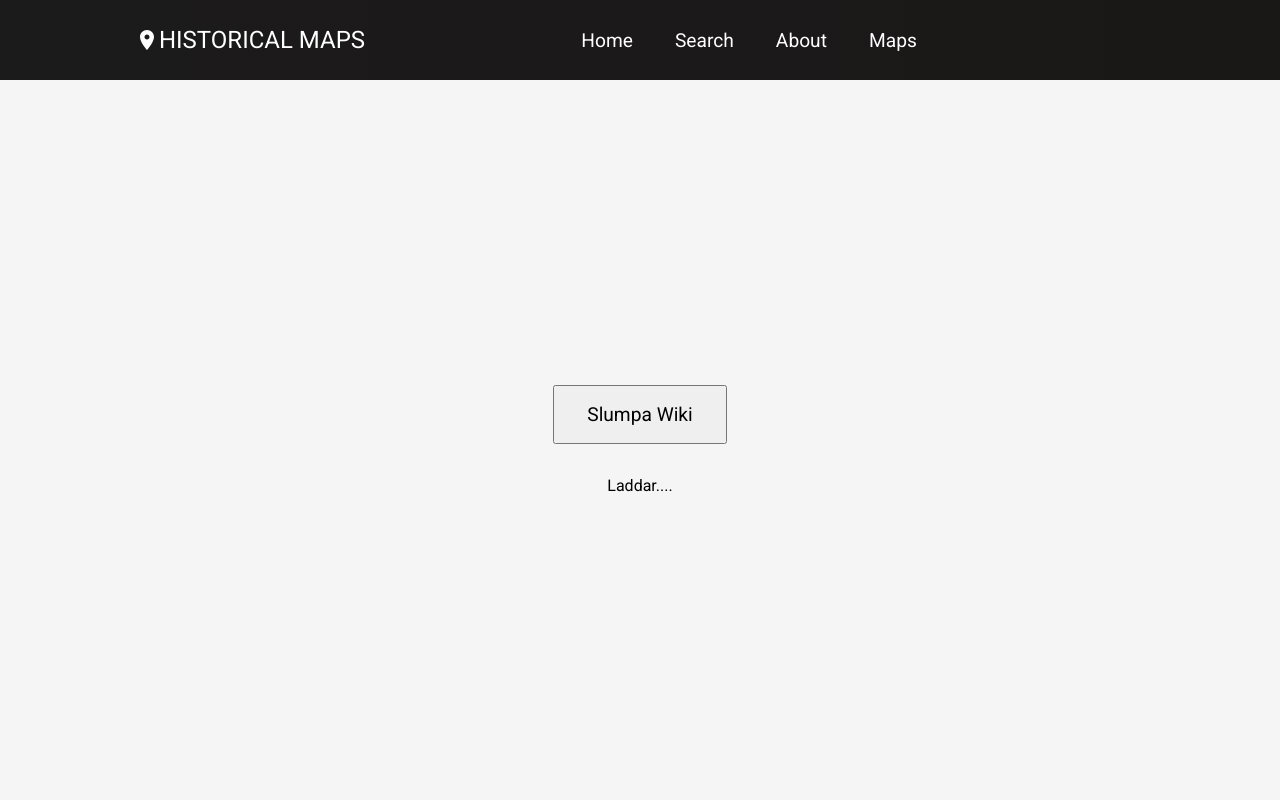
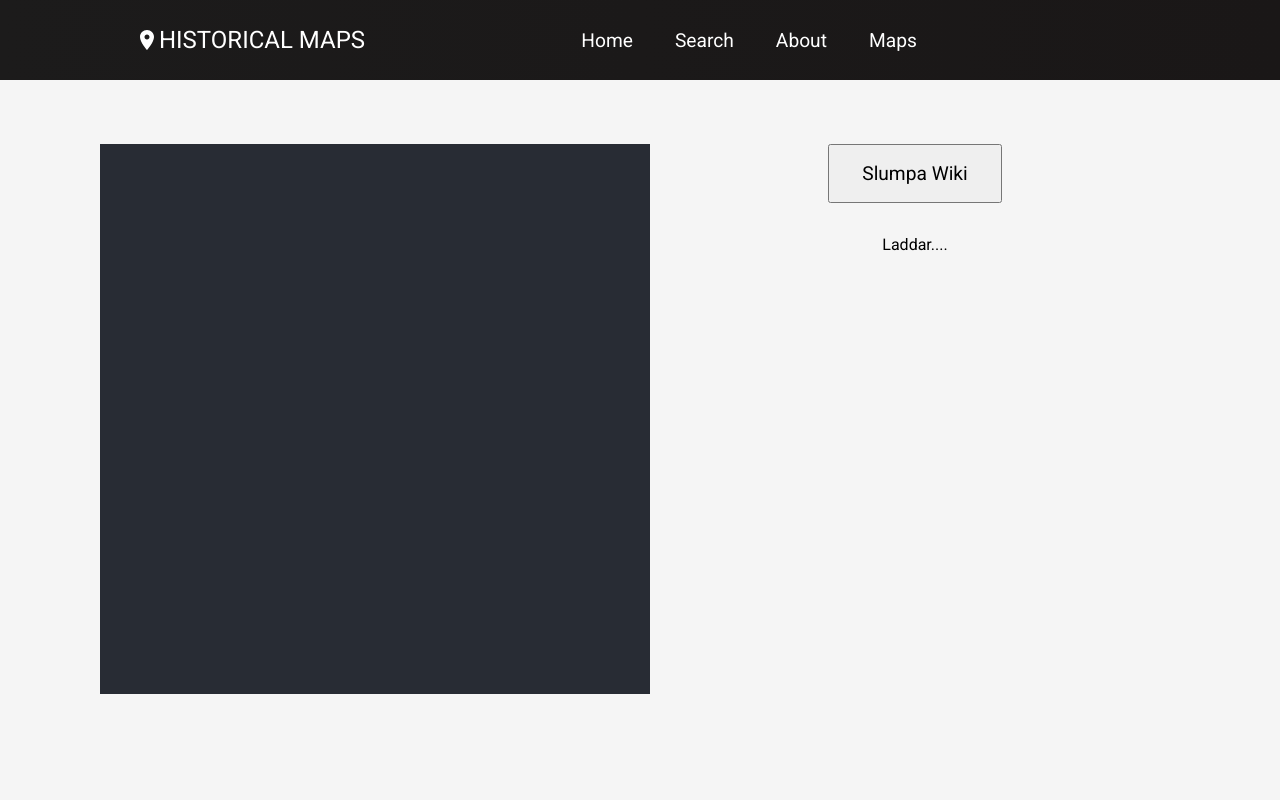
Before and after one commit to kiwiguard/historical-maps, a React (Create React App) app: page /about in a window 1280 px wide. Shown: the top 800 px of the page. Built offline with nearby package versions, Linux system fonts and the light colour scheme.

Commit message:
checkbox  filter and single map render

```diff
--- a/src/App.css
+++ b/src/App.css
@@ -34,14 +34,31 @@ h4 {
 
 .about {
   display: flex;
-  height: 90vh;
-  align-items: center;
-  justify-content: center;
+  flex-direction: row;
+  justify-content: space-between;
+  height: fit-content;;
   font-size: 1rem;
+  padding: 4rem 0;
 }
 
 .about button {
   margin-bottom: 2rem;
+}
+
+.sidebar-left {
+  width: 550px;
+  height: 100%;
+}
+
+.map-placeholder {
+  background-color: #282c34;
+  width: 550px;
+  height: 550px;
+}
+
+.article-div {
+  height: 100%;
+  width: 550px;
 }
 
 .primary-btn {
--- a/src/App.js
+++ b/src/App.js
@@ -3,7 +3,7 @@ import { BrowserRouter as Router, Switch, Route } from 'react-router-dom';
 import Home from './components/pages/Home';
 import About from './components/pages/About';
 import Search from './components/pages/Search';
-import MapView from './components/pages/MapView';
+import MapView, { RenderMapItem } from './components/pages/MapView';
 import Navbar from './components/Navbar';
 import Footer from './components/Footer';
 
@@ -17,6 +17,7 @@ function App() {
           <Route path="/search" exact component={Search}/>
           <Route path="/about" exact component={About}/>
           <Route path="/mapView" exact component={MapView}/>
+          <Route path="/mapView/:id" exact component={RenderMapItem}/>
         </Switch>
         <Footer />
       </Router>
--- a/src/components/Cards.js
+++ b/src/components/Cards.js
@@ -12,7 +12,7 @@ export function Cards (mapList) {
                     src='images/mini1.jpg'
                     text={`Map of ${e.name}`}
                     label={e.area}
-                    path='mapView'
+                    path={`mapView/${e.id}`}
                 />
             </>
         )
--- a/src/components/StartPage.js
+++ b/src/components/StartPage.js
@@ -18,6 +18,7 @@ function StartPage() {
                 <h1>{item.title}</h1>
                 <p>{item.shortdesc}</p>
             </div>
+
         )
     }
 
--- a/src/components/pages/About.js
+++ b/src/components/pages/About.js
@@ -1,11 +1,20 @@
 import '../../App.css';
 import StartPage from '../StartPage';
+import SimilarItems from '../SimilarItems';
 
 
 function About () {
     return (
-    <div className='about'>
-        <StartPage />
+    <div className='wrapper'>
+        <div className='about'>
+            <section className='sidebar-left'>
+                <div className='map-placeholder'></div>
+                <SimilarItems />
+            </section>
+            <section className='article-div'>
+                <StartPage />
+            </section>
+        </div>
     </div>
     )
 }
--- a/src/components/pages/MapView.js
+++ b/src/components/pages/MapView.js
@@ -1,6 +1,6 @@
 import '../../App.css';
 import SimilarItems from '../SimilarItems';
-import { Link } from 'react-router-dom';
+import { Link, useParams } from 'react-router-dom';
 import mapModels from '../../models/mapModels.json';
 import { MapContainer, TileLayer, Marker, Popup, Rectangle } from 'react-leaflet';
 
@@ -45,44 +45,48 @@ export function RenderMapModel () {
         }))
 }
 
-// export const RenderMapItem = (currentMap) =>{
-//     let item = currentMap;
-//     return (
-//         <>
-//             <section className='map-header'>
-//                 <Link to='/search'>
-//                     <button className='primary-btn'>Back to Search</button>
-//                 </Link>
-//                 <h1 className='libre'>Map of {item.name}</h1>
-//                 <div className='map-header--info'>
-//                     <h4><b>Created by: </b>{item.maker}</h4>
-//                     <h4><b>Date (ca): </b>{item.startDate} - {item.endDate}</h4>
-//                 </div>
-//             </section>
-//             <div className='map-div'>
-//             <MapContainer center={[51.505, -0.09]} zoom={3} scrollWheelZoom={true} className='mapid'>
-//                 <TileLayer
-//                     url={item.path}
-//                     noWrap='true'
-//                     minZoom='2'
-//                     maxZoom='4'
-//                     continuousWorld='false'
-//                 />
-//                 <Marker position={[51.505, -0.09]}>
-//                     <Popup>
-//                     Scandinavia.
-//                     </Popup>
-//                 </Marker>
-//                 <Marker position={[20, -45 ]}>
-//                     <Popup>
-//                     British Islands.
-//                     </Popup>
-//                 </Marker>
-//             </MapContainer>
-//             </div>
-//         </>
-//     )
-// }
+export function RenderMapItem () {
+    // let item = currentMap
+    let mapList = mapModels;
+    let { id } = useParams();
+    var item = mapList.find(x => x.id === id)
+
+    return (
+        <>
+            <section className='map-header'>
+                <Link to='/search'>
+                    <button className='primary-btn'>Back to Search</button>
+                </Link>
+                <h1 className='libre'>Map of {item.name}</h1>
+                <div className='map-header--info'>
+                    <h4><b>Created by: </b>{item.maker}</h4>
+                    <h4><b>Date (ca): </b>{item.startDate} - {item.endDate}</h4>
+                </div>
+            </section>
+            <div className='map-div'>
+            <MapContainer center={[51.505, -0.09]} zoom={3} scrollWheelZoom={true} className='mapid'>
+                <TileLayer
+                    url={item.path}
+                    noWrap='true'
+                    minZoom='2'
+                    maxZoom='4'
+                    continuousWorld='false'
+                />
+                <Marker position={[51.505, -0.09]}>
+                    <Popup>
+                    Scandinavia.
+                    </Popup>
+                </Marker>
+                <Marker position={[20, -45 ]}>
+                    <Popup>
+                    British Islands.
+                    </Popup>
+                </Marker>
+            </MapContainer>
+            </div>
+        </>
+    )
+}
 
 export function MapView () {
     // const mapPath = "../../maps/scandinavia/{z}/{x}/{y}.jpg"
@@ -90,6 +94,7 @@ export function MapView () {
     return (
     <>
         <div className='wrapper'>
+            <RenderMapItem />
             <RenderMapModel />
                 {/* <div className='map-div--image-container'>
                     <img src={startMap} alt={'map'} className='map-image' useMap='#image-map' />
--- a/src/components/pages/Search.js
+++ b/src/components/pages/Search.js
@@ -65,12 +65,32 @@ function Search() {
     }
 
     const CheckboxMenuMaker = () => {
+        const [filterTerm, setFilterTerm] = useState("");
+        const [filterResults, setFilterResults] = useState([]);
+        const [isDone, setIsDone] = useState(false);
+
+        useEffect(() => {
+            const results = mapList.filter(item =>
+                item.maker.includes(filterTerm)
+            );
+            console.log(results);
+            setFilterResults(results);
+            setIsDone(true);
+        }, [filterTerm]);
+
         let mapList = mapModels
         const handleChange = (e) => {
-            mapList.filter(item => item.maker.includes(e.target.value)).map((currentMap, i) => {
-                console.log(currentMap.maker);
-                return currentMap
-            })
+            setFilterTerm(e.target.value);
+            // mapList.filter(item => item.maker.includes(e.target.value)).map((currentMap, i) => {
+            //     console.log(currentMap.maker);
+            //     return currentMap
+            // })
+        }
+
+        if (isDone) {
+            mapViewItemList = Cards(filterResults)
+        } else {
+            mapViewItemList = '';
         }
 
         const uniqueItems = [];
```
Also changed, not shown: src/components/Popup.css (added).
